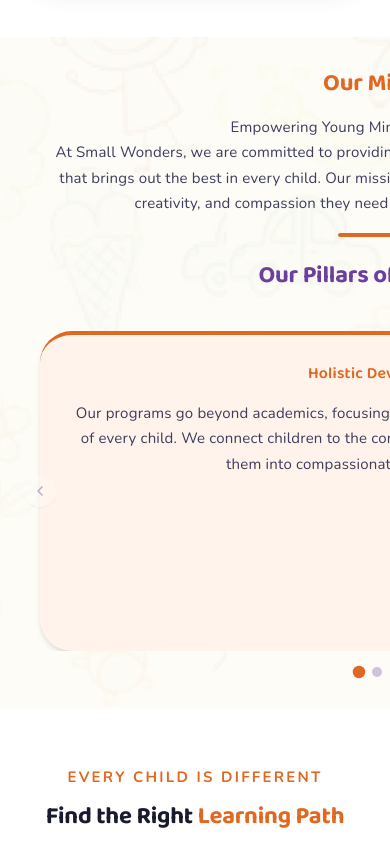
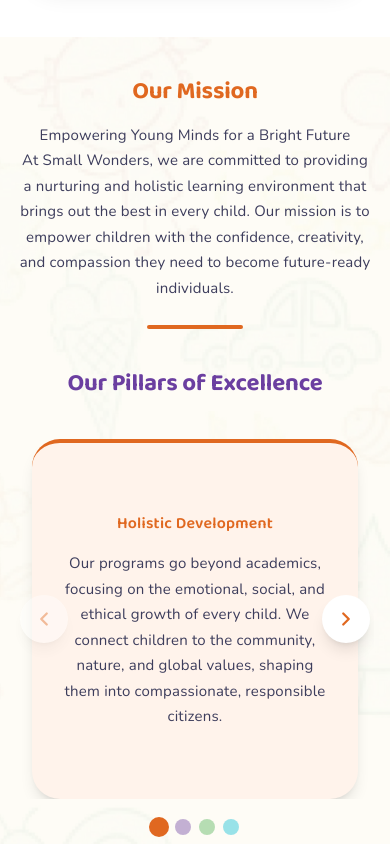
Before and after one commit to spoorthibits/smallwonderspreschool, a Next.js app: page /about in a window 390 px wide. Shown: the part 3120-3964 px from the top of the page. Built offline with nearby package versions, Linux system fonts and the light colour scheme.

Commit message:
Update AboutAimMission.tsx

```diff
--- a/app/components/About/AboutAimMission.tsx
+++ b/app/components/About/AboutAimMission.tsx
@@ -4,6 +4,7 @@
 
 export default function AboutAimMission() {
   const [activeIndex, setActiveIndex] = useState(0);
+
   const touchStartX = useRef<number | null>(null);
   const touchEndX = useRef<number | null>(null);
 
@@ -46,109 +47,138 @@
     },
   ];
 
-  const handleTouchStart = (e: React.TouchEvent) => {
+  const handleTouchStart = (e: React.TouchEvent<HTMLDivElement>) => {
     touchStartX.current = e.changedTouches[0].clientX;
   };
 
-  const handleTouchEnd = (e: React.TouchEvent) => {
+  const handleTouchEnd = (e: React.TouchEvent<HTMLDivElement>) => {
     touchEndX.current = e.changedTouches[0].clientX;
-    if (touchStartX.current === null || touchEndX.current === null) return;
+
+    if (
+      touchStartX.current === null ||
+      touchEndX.current === null
+    ) {
+      return;
+    }
+
     const diff = touchStartX.current - touchEndX.current;
+
     if (Math.abs(diff) > 40) {
       if (diff > 0) {
-        setActiveIndex((prev) => Math.min(prev + 1, missionPillars.length - 1));
+        setActiveIndex((prev) =>
+          Math.min(prev + 1, missionPillars.length - 1)
+        );
       } else {
-        setActiveIndex((prev) => Math.max(prev - 1, 0));
+        setActiveIndex((prev) =>
+          Math.max(prev - 1, 0)
+        );
       }
     }
+
+    touchStartX.current = null;
+    touchEndX.current = null;
   };
 
   return (
     <section
-      className="relative py-8 md:py-5 bg-[#FCFAEF] overflow-hidden flex flex-col items-center justify-center"
+      className="relative py-10 md:py-16 bg-[#FCFAEF] overflow-hidden"
       style={{
         backgroundImage: "url('/bgimg.webp')",
-        backgroundSize: "auto",
+        backgroundRepeat: "repeat",
         backgroundPosition: "center",
-        backgroundRepeat: "repeat",
       }}
     >
-      <div className="absolute inset-0 bg-white/40 z-0 pointer-events-none" />
-      {/* Floating Emojis */}
-      <div className="absolute left-[3%] top-[40%] w-16 h-16 sun-float z-10 opacity-80 pointer-events-none hidden md:block">
-        <img src="/slider_shape01.png" alt="Sun" className="w-full h-full object-contain" />
-      </div>
-      <div className="absolute right-[3%] bottom-[20%] w-16 h-28 balloon-float z-10 opacity-80 pointer-events-none hidden md:block">
-        <img src="/slider_shape03.png" alt="Heart Balloon" className="w-full h-full object-contain" />
+      <div className="absolute inset-0 bg-white/40 z-0" />
+
+      {/* Floating Decorations */}
+      <div className="absolute left-[3%] top-[35%] w-16 h-16 hidden lg:block z-10">
+        <img
+          src="/slider_shape01.png"
+          alt="Sun"
+          className="w-full h-full object-contain"
+        />
       </div>
 
-      <div className="container-custom relative z-10">
+      <div className="absolute right-[3%] bottom-[20%] w-16 h-28 hidden lg:block z-10">
+        <img
+          src="/slider_shape03.png"
+          alt="Balloon"
+          className="w-full h-full object-contain"
+        />
+      </div>
 
-        {/* Heading */}
-        <div className="text-center mb-4">
+      <div className="container-custom relative z-10 px-4 md:px-6 lg:px-8">
+        {/* Mission Heading */}
+        <div className="text-center max-w-4xl mx-auto">
           <h2
-            className="font-black text-4xl md:text-5xl font-['Baloo_2'] mb-4"
+            className="font-black text-4xl md:text-5xl mb-4 font-['Baloo_2']"
             style={{ color: "var(--color-primary)" }}
           >
             Our Mission
           </h2>
+
           <p
-            className="text-base md:text-[17px] font-['Nunito'] max-w-2xl mx-auto leading-relaxed"
+            className="text-base md:text-lg leading-relaxed font-['Nunito']"
             style={{ color: "var(--color-body)" }}
           >
             Empowering Young Minds for a Bright Future
             <br />
-            At Small Wonders, we are committed to providing a nurturing and holistic learning environment
-            that brings out the best in every child. Our mission is to empower children with the confidence,
-            creativity, and compassion they need to become future-ready individuals.
+            At Small Wonders, we are committed to providing a nurturing and
+            holistic learning environment that brings out the best in every
+            child. Our mission is to empower children with the confidence,
+            creativity, and compassion they need to become future-ready
+            individuals.
           </p>
+
+          <div className="flex justify-center mt-6 mb-10">
+            <div
+              className="w-24 h-1 rounded-full"
+              style={{
+                backgroundColor: "var(--color-primary)",
+              }}
+            />
           </div>
 
-        <div className="flex justify-center mb-6">
-          <div className="w-24 h-1 rounded-full" style={{ backgroundColor: "var(--color-primary)" }} />
-        </div>
-
-        {/* Pillars subheading */}
-        <div className="text-center mb-10">
           <h2
-            className="font-black text-4xl md:text-5xl font-['Baloo_2']"
+            className="font-black text-4xl md:text-5xl mb-10 font-['Baloo_2']"
             style={{ color: "var(--color-secondary)" }}
           >
             Our Pillars of Excellence
           </h2>
         </div>
 
-        {/* ── MOBILE: Carousel ── */}
-        <div className="block sm:hidden">
+        {/* Mobile Carousel */}
+        <div className="block md:hidden">
           <div
             className="relative overflow-hidden"
             onTouchStart={handleTouchStart}
             onTouchEnd={handleTouchEnd}
           >
-            {/* Sliding track */}
             <div
               className="flex transition-transform duration-500 ease-in-out"
-              style={{ transform: `translateX(-${activeIndex * 100}%)` }}
+              style={{
+                transform: `translateX(-${activeIndex * 100}%)`,
+              }}
             >
               {missionPillars.map((item, idx) => (
                 <div key={idx} className="min-w-full px-4">
                   <div
-                    className="flex flex-col p-7 shadow-md border-t-4 mx-auto"
+                    className="p-8 shadow-lg border-t-4 min-h-[360px] flex flex-col justify-center"
                     style={{
                       backgroundColor: item.bg,
-                      borderRadius: "32px",
-                      minHeight: "320px",
                       borderTopColor: item.border,
+                      borderRadius: "28px",
                     }}
                   >
                     <h4
-                      className="font-black text-2xl font-['Baloo_2'] leading-snug mb-4 text-center"
+                      className="text-2xl font-black text-center mb-4 font-['Baloo_2']"
                       style={{ color: item.titleColor }}
                     >
                       {item.title}
                     </h4>
+
                     <p
-                      className="text-lg font-['Nunito'] leading-relaxed text-center"
+                      className="text-base text-center leading-relaxed font-['Nunito']"
                       style={{ color: item.textColor }}
                     >
                       {item.description}
@@ -158,116 +188,98 @@
               ))}
             </div>
 
-            {/* Prev / Next arrows */}
             <button
-              onClick={() => setActiveIndex((prev) => Math.max(prev - 1, 0))}
+              onClick={() =>
+                setActiveIndex((prev) => Math.max(prev - 1, 0))
+              }
               disabled={activeIndex === 0}
-              aria-label="Previous"
-              className="absolute left-0 top-1/2 -translate-y-1/2 w-8 h-8 rounded-full bg-white/90 shadow flex items-center justify-center disabled:opacity-30 transition"
+              className="absolute left-1 top-1/2 -translate-y-1/2 z-20 flex items-center justify-center w-12 h-12 rounded-full bg-white shadow-lg disabled:opacity-40"
             >
-              <svg width="16" height="16" viewBox="0 0 24 24" fill="none" stroke="#1a237e" strokeWidth="2.5" strokeLinecap="round" strokeLinejoin="round">
+              <svg
+                xmlns="http://www.w3.org/2000/svg"
+                width="22"
+                height="22"
+                viewBox="0 0 24 24"
+                fill="none"
+                stroke="var(--color-primary)"
+                strokeWidth="2.5"
+                strokeLinecap="round"
+                strokeLinejoin="round"
+              >
                 <polyline points="15 18 9 12 15 6" />
               </svg>
             </button>
             <button
-              onClick={() => setActiveIndex((prev) => Math.min(prev + 1, missionPillars.length - 1))}
+              onClick={() =>
+                setActiveIndex((prev) =>
+                  Math.min(prev + 1, missionPillars.length - 1)
+                )
+              }
               disabled={activeIndex === missionPillars.length - 1}
-              aria-label="Next"
-              className="absolute right-0 top-1/2 -translate-y-1/2 w-8 h-8 rounded-full bg-white/90 shadow flex items-center justify-center disabled:opacity-30 transition"
+              className="absolute right-1 top-1/2 -translate-y-1/2 z-20 flex items-center justify-center w-12 h-12 rounded-full bg-white shadow-lg disabled:opacity-40"
             >
-              <svg width="16" height="16" viewBox="0 0 24 24" fill="none" stroke="#1a237e" strokeWidth="2.5" strokeLinecap="round" strokeLinejoin="round">
+              <svg
+                xmlns="http://www.w3.org/2000/svg"
+                width="22"
+                height="22"
+                viewBox="0 0 24 24"
+                fill="none"
+                stroke="var(--color-primary)"
+                strokeWidth="2.5"
+                strokeLinecap="round"
+                strokeLinejoin="round"
+              >
                 <polyline points="9 18 15 12 9 6" />
               </svg>
             </button>
           </div>
 
-          {/* Dot indicators */}
-          <div className="flex justify-center gap-2 mt-4">
-            {missionPillars.map((_, i) => (
+          <div className="flex justify-center gap-2 mt-5">
+            {missionPillars.map((_, index) => (
               <button
-                key={i}
-                onClick={() => setActiveIndex(i)}
-                aria-label={`Go to slide ${i + 1}`}
-                className={`w-2.5 h-2.5 rounded-full transition-all duration-300 ${
-                  activeIndex === i ? "scale-125" : "opacity-30"
+                key={index}
+                onClick={() => setActiveIndex(index)}
+                className={`w-4 h-4 rounded-full transition-all duration-300 ${activeIndex === index
+                  ? "scale-125"
+                  : "opacity-40"
                   }`}
-                style={{ backgroundColor: missionPillars[i].border }}
+                style={{
+                  backgroundColor:
+                    missionPillars[index].border,
+                }}
               />
             ))}
           </div>
         </div>
 
-        {/* ── TABLET: Horizontal scroll, 2 visible, scroll reveals next ── */}
-<div className="hidden sm:block lg:hidden">
-  <div className="relative">
-    {/* Left Arrow */}
-    <button
-      onClick={() => {
-        const el = document.getElementById("pillars-scroll");
-        if (el) el.scrollBy({ left: -el.offsetWidth / 2, behavior: "smooth" });
-      }}
-      aria-label="Scroll left"
-      className="absolute left-0 top-1/2 -translate-y-1/2 -translate-x-4 z-10 w-10 h-10 rounded-full bg-white shadow-lg flex items-center justify-center hover:scale-110 transition"
-    >
-      <svg width="18" height="18" viewBox="0 0 24 24" fill="none" stroke="var(--color-primary)" strokeWidth="2.5" strokeLinecap="round" strokeLinejoin="round">
-        <polyline points="15 18 9 12 15 6" />
-      </svg>
-    </button>
-
-    {/* Scrollable track */}
-    <div
-      id="pillars-scroll"
-      className="flex gap-6 overflow-x-auto scroll-smooth snap-x snap-mandatory pb-4 px-4"
-      style={{ scrollbarWidth: "none" }}
-    >
+        {/* Tablet & Desktop */}
+        <div className="hidden md:grid md:grid-cols-2 xl:grid-cols-4 gap-6">
           {missionPillars.map((item, idx) => (
             <div
               key={idx}
-          className="snap-start flex-shrink-0"
-          style={{ width: "calc(50% - 12px)" }}
-        >
-          <div
-            className="flex flex-col p-7 shadow-md hover:-translate-y-2 hover:shadow-xl transition-all duration-300 cursor-default border-t-4"
+              className="p-8 min-h-[380px] shadow-lg hover:-translate-y-2 hover:shadow-2xl transition-all duration-300 border-t-4"
               style={{
                 backgroundColor: item.bg,
+                borderTopColor: item.border,
                 borderRadius: "32px",
-              minHeight: "380px",
-              borderTopColor: item.border,
               }}
             >
               <h4
-              className="font-black text-xl md:text-2xl font-['Baloo_2'] leading-snug mb-4 text-center"
+                className="text-2xl font-black text-center mb-5 font-['Baloo_2']"
                 style={{ color: item.titleColor }}
               >
                 {item.title}
               </h4>
+
               <p
-              className="text-sm md:text-base font-['Nunito'] leading-relaxed text-center"
+                className="text-base leading-relaxed text-center font-['Nunito']"
                 style={{ color: item.textColor }}
               >
                 {item.description}
               </p>
             </div>
-        </div>
           ))}
         </div>
-
-    {/* Right Arrow */}
-    <button
-      onClick={() => {
-        const el = document.getElementById("pillars-scroll");
-        if (el) el.scrollBy({ left: el.offsetWidth / 2, behavior: "smooth" });
-      }}
-      aria-label="Scroll right"
-      className="absolute right-0 top-1/2 -translate-y-1/2 translate-x-4 z-10 w-10 h-10 rounded-full bg-white shadow-lg flex items-center justify-center hover:scale-110 transition"
-    >
-      <svg width="18" height="18" viewBox="0 0 24 24" fill="none" stroke="var(--color-primary)" strokeWidth="2.5" strokeLinecap="round" strokeLinejoin="round">
-        <polyline points="9 18 15 12 9 6" />
-      </svg>
-    </button>
-  </div>
-</div>
-
       </div>
     </section>
   );
```
Lines whose indentation alone changed are shown as unchanged.
